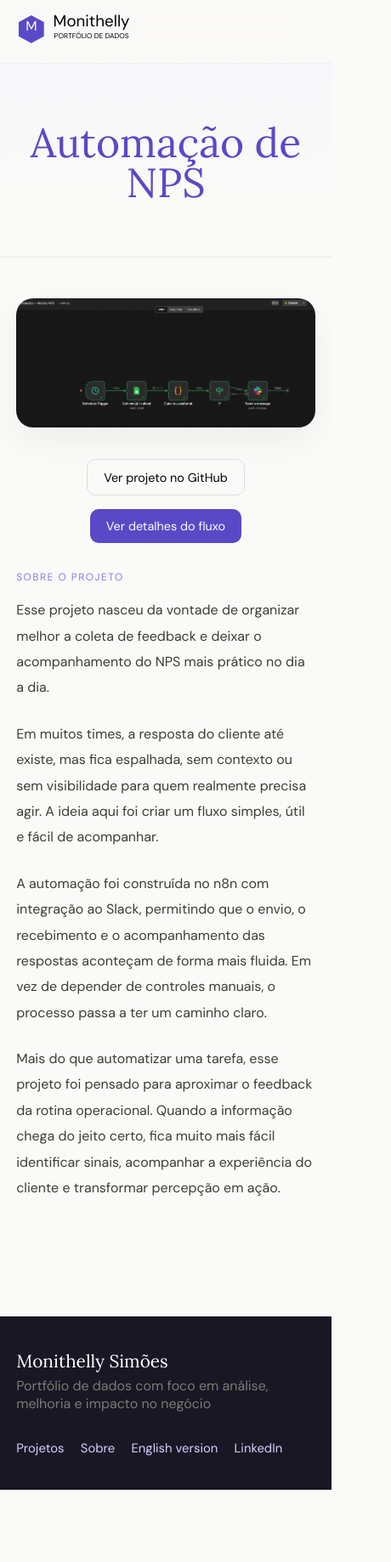
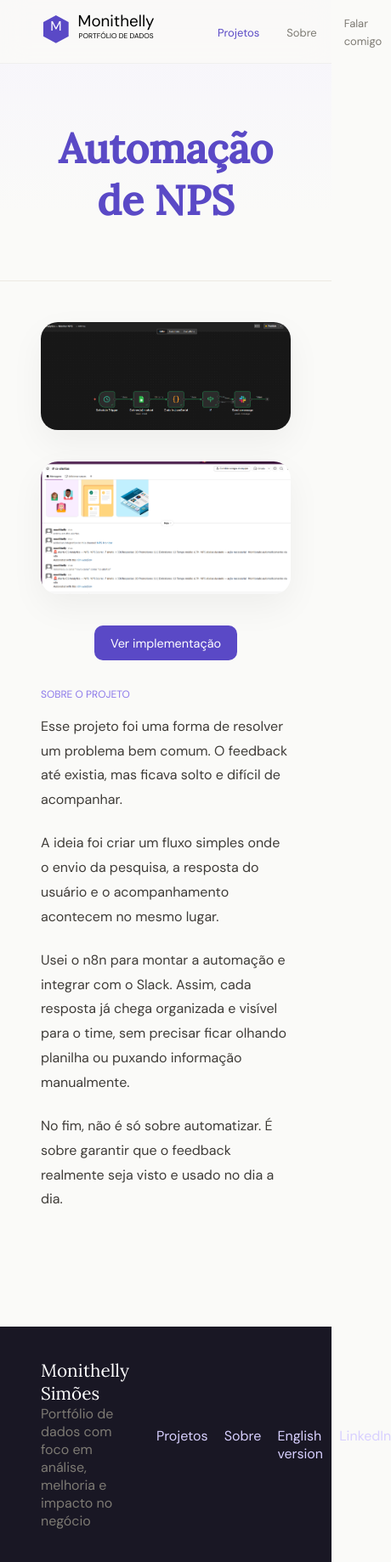
Before and after one commit to monithelly/monithelly.github.io, a plain HTML site: page nps.html in a window 390 px wide. Shown: the whole page at 85% size, 460 px wide, since content can reach past the window. Before the commit the page ends 1753 px from the top, so only its background shows below. Drawn offline with Linux system fonts and the light colour scheme.

Commit message:
atualização pag

```diff
--- a/nps.html
+++ b/nps.html
@@ -59,7 +59,6 @@
 
     .nav-logo svg {
       width: 208px;
-      height: auto;
     }
 
     .nav-links {
@@ -73,18 +72,10 @@
       text-decoration: none;
       font-size: 13px;
       color: var(--gray-400);
-      transition: 0.2s ease;
     }
 
-    .nav-links a:hover,
     .nav-links a.active {
       color: var(--purple-600);
-    }
-
-    .lang-switch {
-      border: 1px solid var(--gray-200);
-      border-radius: 999px;
-      padding: 0.45rem 0.85rem;
     }
 
     .hero {
@@ -102,8 +93,6 @@
     h1 {
       font-family: 'Lora', serif;
       font-size: clamp(3rem, 7vw, 5rem);
-      line-height: 0.98;
-      font-weight: 400;
       color: var(--purple-600);
       margin-bottom: 1rem;
     }
@@ -117,11 +106,6 @@
       border-radius: 20px;
       margin-bottom: 2rem;
       box-shadow: 0 15px 40px rgba(0,0,0,0.05);
-      transition: 0.3s ease;
-    }
-
-    .preview-img:hover {
-      transform: scale(1.01);
     }
 
     .buttons {
@@ -157,15 +141,13 @@
       color: var(--purple-400);
       font-size: 12px;
       text-transform: uppercase;
-      letter-spacing: 0.12em;
       margin-bottom: 1rem;
     }
 
     .text {
-      line-height: 1.9;
+      line-height: 1.8;
       color: var(--gray-700);
-      margin-bottom: 1.5rem;
-      font-size: 1rem;
+      margin-bottom: 1.4rem;
     }
 
     footer {
@@ -187,28 +169,15 @@
     .footer-links {
       display: flex;
       gap: 1.2rem;
-      flex-wrap: wrap;
     }
 
     .footer-links a {
       color: #d8d0ff;
       text-decoration: none;
-      font-size: 0.93rem;
     }
 
     .muted {
       color: var(--gray-400);
-    }
-
-    @media (max-width: 980px) {
-      nav { padding: 1rem 1.2rem; }
-      .nav-links { display: none; }
-      .hero, section, footer { padding-left: 1.2rem; padding-right: 1.2rem; }
-
-      .footer-inner {
-        flex-direction: column;
-        align-items: flex-start;
-      }
     }
   </style>
 </head>
@@ -229,7 +198,6 @@
     <li><a href="index.html#categorias" class="active">Projetos</a></li>
     <li><a href="index.html#sobre">Sobre</a></li>
     <li><a href="https://www.linkedin.com/in/monithellysimoes" target="_blank">Falar comigo</a></li>
-    <li><a href="nps-en.html" class="lang-switch">EN</a></li>
   </ul>
 </nav>
 
@@ -242,30 +210,32 @@
 <section>
   <div class="container">
 
-    <img src="images/n8n.png" alt="Automação de NPS preview" class="preview-img">
+    <img src="images/n8n.png" alt="Fluxo n8n" class="preview-img">
+    <img src="images/slack.png" alt="Slack integração" class="preview-img">
 
     <div class="buttons">
-      <a href="https://github.com/monithelly/cs-analytics-monitor-nps" target="_blank" class="btn">Ver projeto no GitHub</a>
-      <a href="https://github.com/monithelly/cs-analytics-monitor-nps" target="_blank" class="btn btn-primary">Ver detalhes do fluxo</a>
+      <a href="https://github.com/monithelly/cs-analytics-monitor-nps" target="_blank" class="btn btn-primary">
+        Ver implementação
+      </a>
     </div>
 
     <div class="text-container">
       <div class="kicker">Sobre o projeto</div>
 
       <p class="text">
-        Esse projeto nasceu da vontade de organizar melhor a coleta de feedback e deixar o acompanhamento do NPS mais prático no dia a dia.
+        Esse projeto foi uma forma de resolver um problema bem comum. O feedback até existia, mas ficava solto e difícil de acompanhar.
       </p>
 
       <p class="text">
-        Em muitos times, a resposta do cliente até existe, mas fica espalhada, sem contexto ou sem visibilidade para quem realmente precisa agir. A ideia aqui foi criar um fluxo simples, útil e fácil de acompanhar.
+        A ideia foi criar um fluxo simples onde o envio da pesquisa, a resposta do usuário e o acompanhamento acontecem no mesmo lugar.
       </p>
 
       <p class="text">
-        A automação foi construída no n8n com integração ao Slack, permitindo que o envio, o recebimento e o acompanhamento das respostas aconteçam de forma mais fluida. Em vez de depender de controles manuais, o processo passa a ter um caminho claro.
+        Usei o n8n para montar a automação e integrar com o Slack. Assim, cada resposta já chega organizada e visível para o time, sem precisar ficar olhando planilha ou puxando informação manualmente.
       </p>
 
       <p class="text">
-        Mais do que automatizar uma tarefa, esse projeto foi pensado para aproximar o feedback da rotina operacional. Quando a informação chega do jeito certo, fica muito mais fácil identificar sinais, acompanhar a experiência do cliente e transformar percepção em ação.
+        No fim, não é só sobre automatizar. É sobre garantir que o feedback realmente seja visto e usado no dia a dia.
       </p>
 
     </div>
@@ -276,7 +246,7 @@
 <footer>
   <div class="footer-inner">
     <div>
-      <div style="font-family: 'Lora', serif; font-size: 1.3rem; color: #fff; margin-bottom: 0.35rem;">
+      <div style="font-family: 'Lora', serif; font-size: 1.3rem; color: #fff;">
         Monithelly Simões
       </div>
       <div class="muted">
```
